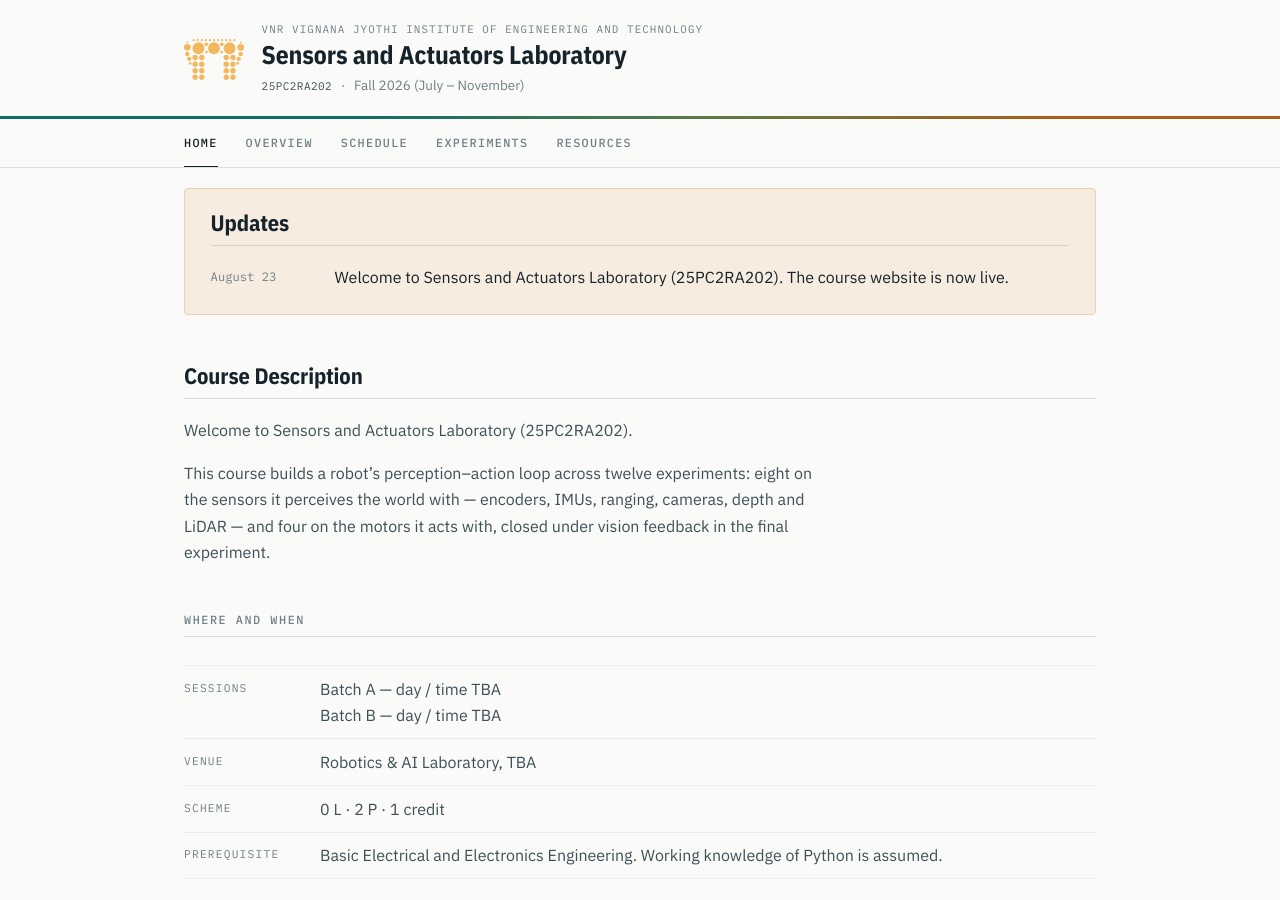
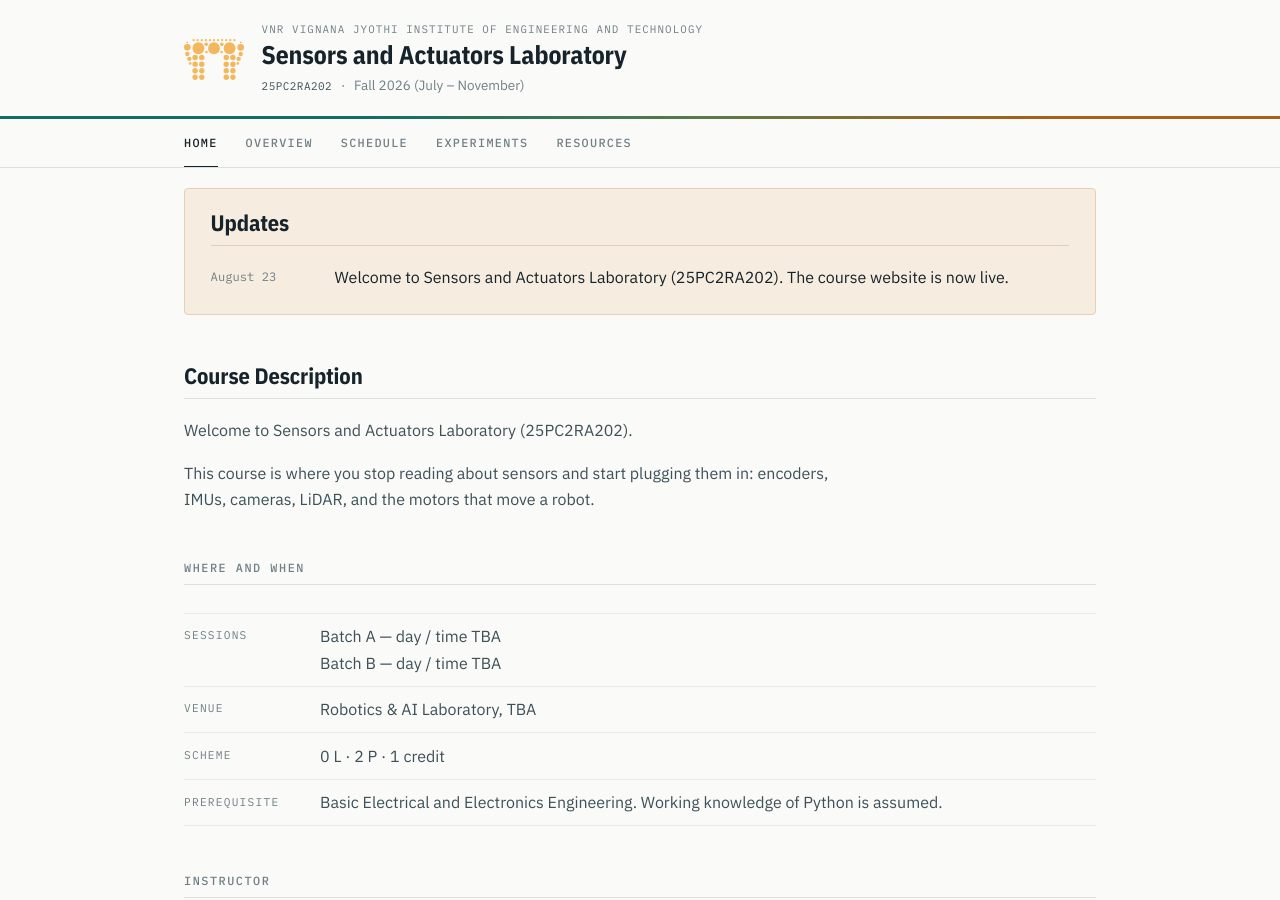
Before and after one commit to uhvardhan/sensors-actuators-lab, a Jekyll site: the page built from index.md, in a window 1280 px wide and 900 px high. Built offline with Jekyll 4.4.1, drawn with Linux system fonts in a browser that asks for light colours.

Commit message:
Rewrite the course description in a plainer voice
The previous line read as machine-written: an abstract framing
("perception-action loop"), a list bracketed by em dashes, and a tidy
eight/four/final-experiment symmetry. Replace it with one sentence
addressed to the student that names the hardware and stops.

Co-Authored-By: Claude Opus 5 <noreply@anthropic.com>
Claude-Session: https://claude.ai/code/session_019icvzhAgnNWJ32j6aSJQQF

```diff
--- a/index.md
+++ b/index.md
@@ -6,6 +6,5 @@ permalink: /
 
 Welcome to Sensors and Actuators Laboratory (25PC2RA202).
 
-This course builds a robot's perception–action loop across twelve experiments: eight on the
-sensors it perceives the world with — encoders, IMUs, ranging, cameras, depth and LiDAR —
-and four on the motors it acts with, closed under vision feedback in the final experiment.
+This course is where you stop reading about sensors and start plugging them in: encoders,
+IMUs, cameras, LiDAR, and the motors that move a robot.
```
